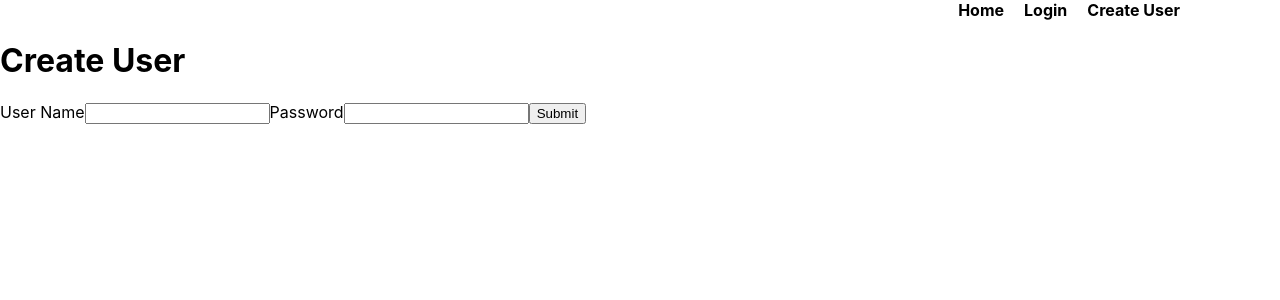
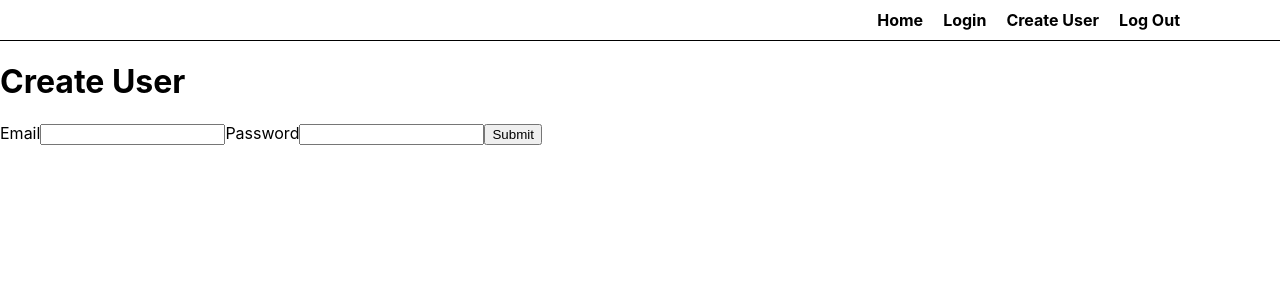
Before and after one commit to sallyestevez/exercise-six-fall-2022, a React (Create React App) app: page /create in a window 1280 px wide. Shown: the top 300 px of the page. Built offline with nearby package versions, Linux system fonts and the light colour scheme; no server answers.

Commit message:
added log in flow (user profile, sign out, login, create)

```diff
--- a/src/App.js
+++ b/src/App.js
@@ -23,30 +23,12 @@ const firebaseConfig = {
   appId: "1:530220437413:web:ea3ddd86e918b1801ce24c"
 };
 
-// goes to page based on the file path
-const router = createBrowserRouter([
-  {
-    // home page
-    path: "/",
-    element: <UserProfilePage />,
-  },
-  {
-    // login page
-    path: "/login",
-    element: <LoginPage />,
-  },
-  {
-    // create user page
-    path: "/create",
-    element: <CreateUserPage />,
-  },
-]);
-
 function App() {
   const [appInitialized, setAppInitialized] = useState(false);
   const [isLoading, setIsLoading] = useState(true);
   const [isLoggedIn, setIsLoggedIn] = useState(false);
   const [userInformation, setUserInformation] = useState({});
+
 
   // ensure app is initialized when ready
   useEffect(() => {
@@ -77,9 +59,35 @@ function App() {
     }
   }, [appInitialized]);
 
+  console.log({userInformation});
+
+  // goes to page based on the file path
+  const router = createBrowserRouter([
+    {
+      // home page
+      path: "/",
+      element: <UserProfilePage />,
+    },
+    {
+      // login page
+      path: "/login",
+      element: <LoginPage />,
+    },
+    {
+      // create user page
+      path: "/create",
+      element: (
+        <CreateUserPage
+        isLoggedIn={isLoggedIn}
+        setIsLoggedIn={setIsLoggedIn}
+        setUserInformation={setUserInformation}
+      />
+    ),
+    },
+  ]);
+
   return (
     <div className="App">
-      <Header />
       <RouterProvider router={router} />
     </div>
   );
--- a/src/components/CreateUserForm.js
+++ b/src/components/CreateUserForm.js
@@ -1,13 +1,13 @@
 import React from "react";
 
-function CreateUserForm() {
+function CreateUserForm({ signUpUser }) {
     return (
-        <form className="FormElement">
-            <label htmlfor="userName">User Name</label>
-            <input type="text" name="userName" />
+        <form className="FormElement" onSubmit={(e) => signUpUser(e)}>
+            <label htmlFor="email">Email</label>
+            <input type="text" name="email" />
 
-            <label htmlfor="userPassword">Password</label>
-            <input type="password" name="userPassword" />
+            <label htmlFor="password">Password</label>
+            <input type="password" name="password" />
 
             <button type="submit">Submit</button>
         </form>
--- a/src/components/Header.js
+++ b/src/components/Header.js
@@ -1,18 +1,35 @@
 import React from 'react';
+import { Link } from 'react-router-dom';
+import { getAuth, signOut } from "firebase/auth";
 
-function Header() {
+function Header( { setIsLoggedIn, setUserInformation}) {
+    function logout() {
+        const auth = getAuth();
+        signOut(auth)
+            .then(() => {
+                setUserInformation({});
+                setIsLoggedIn(false);
+            })
+            .catch((error) => {
+                console.warn(error);
+      });
+    }
+
     return (
-        <nav>
-            <a href="/">
-                <p>Home</p>
-            </a>
-            <a href="/login">
-                <p>Login</p>
-            </a>
-            <a href="/create">
-                <p>Create User</p>
-            </a>
-        </nav>
+        <header>
+            <nav>
+                <Link to="/">
+                    <p>Home</p>
+                </Link>
+                <Link to="/login">
+                    <p>Login</p>
+                </Link>
+                <Link to="/create">
+                    <p>Create User</p>
+                </Link>
+                <p onClick={logout()}>Log Out</p>
+            </nav>
+        </header>
     );
 }
 
--- a/src/components/LoginForm.js
+++ b/src/components/LoginForm.js
@@ -3,10 +3,10 @@ import React from "react";
 function LoginForm() {
     return (
         <form className="formElement">
-            <label htmlfor="userName">User Name</label>
+            <label htmlFor="userName">User Name</label>
             <input type="text" name="userName" />
 
-            <label htmlfor="userPassword">Password</label>
+            <label htmlFor="userPassword">Password</label>
             <input type="password" name="userPassword" />
 
             <button type="submit">Submit</button>
--- a/src/pages/CreateUser.js
+++ b/src/pages/CreateUser.js
@@ -1,12 +1,55 @@
-import React from 'react';
+import React, { useCallback, useState } from 'react';
+import { createUserWithEmailAndPassword, getAuth } from 'firebase/auth';
 import CreateUserForm from '../components/CreateUserForm';
+import Header from '../components/Header';
 
-function CreateUserPage() {
+function CreateUserPage( {setIsLoggedIn, setUserInformation }) {
+    const {errors, setErrors} = useState();
+    const signUpUser = useCallback(
+        // generic argument placeholder (element)
+        (e) => {
+            e.preventDefault();
+
+            // e.currentTarget -referencing form that exists at the time
+            const email = e.currentTarget.email.value;
+            const password = e.currentTarget.password.value;
+
+            console.log(email, password);
+
+            const auth = getAuth();
+
+            createUserWithEmailAndPassword(auth, email, password)
+                .then((userCredential) => {
+                    // Signed in
+                    const user = userCredential.user;
+                    setIsLoggedIn(true);
+                    setUserInformation({
+                        email: user.email,
+                        displayName: user.displayName,
+                        uid: user.uid,
+                        accessToken: user.accessToken
+                    });
+                    setErrors();
+                })
+                .catch((error) => {
+                    const errorCode = error.code;
+                    const errorMessage = error.message;
+                    console.warn({error, errorCode, errorMessage });
+                    setErrors(errorMessage);
+                    // ..
+                });
+        },
+        [setErrors, setIsLoggedIn, setUserInformation]
+    )
     return (
-        <div className="PageWrapper">
-            <h1>Create User</h1>
-            <CreateUserForm />
-        </div>
+        <>
+            <Header setIsLoggedIn setUserInformation/>
+            <div className="PageWrapper">
+                <h1>Create User</h1>
+                <CreateUserForm signUpUser={{signUpUser}}/>
+                <p>{errors}</p>
+            </div>
+        </>
     );
 }
 
--- a/src/pages/Login.js
+++ b/src/pages/Login.js
@@ -1,12 +1,25 @@
 import React from 'react';
 import LoginForm from '../components/LoginForm';
+import Header from '../components/Header';
+import { useNavigate } from 'react-router';
+import { useEffect } from 'react';
 
-function LoginPage() {
+function LoginPage( {isLoggedIn}) {
+    const navigate = useNavigate();
+
+    // if logged in navigate to Home/User Profile
+    useEffect(() => {
+        if(isLoggedIn) navigate("/");
+    }, [isLoggedIn]);
+
     return (
+    <>
+        <Header />
         <div className="PageWrapper">
             <h1>Login</h1>
             <LoginForm />
         </div>
+    </>
     );
 }
 
--- a/src/pages/UserProfile.js
+++ b/src/pages/UserProfile.js
@@ -1,10 +1,35 @@
 import React from 'react';
+import Header from '../components/Header';
+import { useNavigate } from 'react-router';
+import { useEffect } from 'react';
 
-function UserProfilePage() {
+function UserProfilePage({ isLoading, isLoggedIn, userInformation }) {
+    const navigate = useNavigate();
+
+    // if not logged in & not loading navigate to login page
+    useEffect(() => {
+        if(!isLoggedIn && !isLoading) navigate("/login");
+    }, [isLoading, isLoggedIn]);
+
     return (
-        <div className="PageWrapper">
-            <h1>User Profile</h1>
-        </div>
+        <>
+            <Header />
+            <div className="PageWrapper">
+                <h1>User Profile</h1>
+                <p>
+                    <strong>Display Name: </strong>
+                    {userInformation.displayName}
+                </p>
+                <p>
+                    <strong>Email: </strong>
+                    {userInformation.email}
+                </p>
+                <p>
+                    <strong>User ID</strong>
+                    {userInformation.id}
+                </p>
+            </div>
+        </>
     );
 }
 
```
